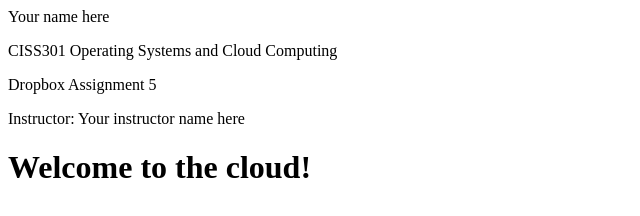
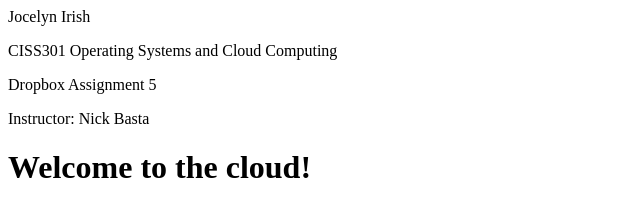
Before and after one commit to jjh5351irish/MyBook, a plain HTML site: page index.html in a window 1280 px wide. Shown: the whole page, without its empty margins (0-640 px from the left). Drawn offline with Linux system fonts and the light colour scheme.

Commit message:
Update index.html

```diff
--- a/index.html
+++ b/index.html
@@ -1,7 +1,7 @@
-<p>Your name here</p>
+<p>Jocelyn Irish</p>
 <p>CISS301 Operating Systems and Cloud Computing</p>
 <p>Dropbox Assignment 5</p>
-<p>Instructor: Your instructor name here</p>
+<p>Instructor: Nick Basta</p>
 <!DOCTYPE html>
 <html>
 <head>
```
